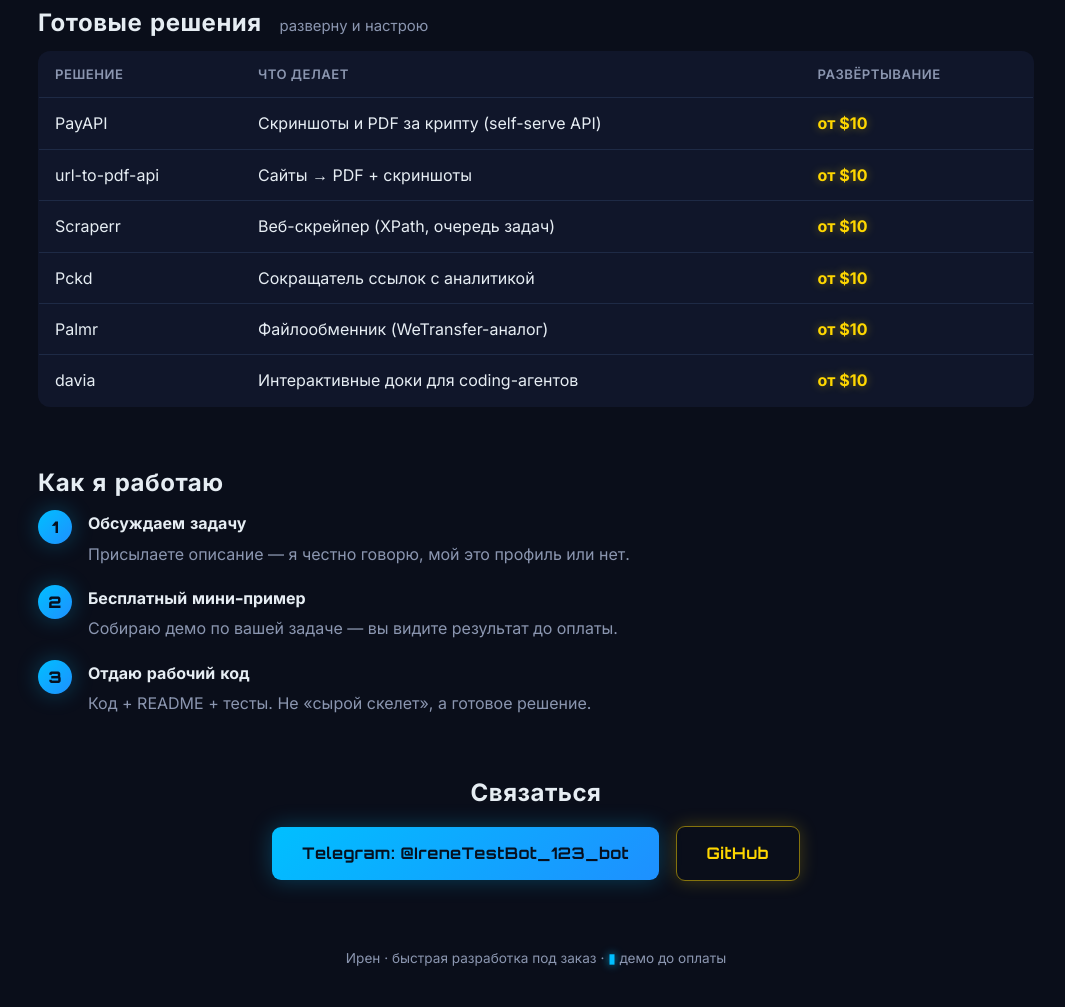
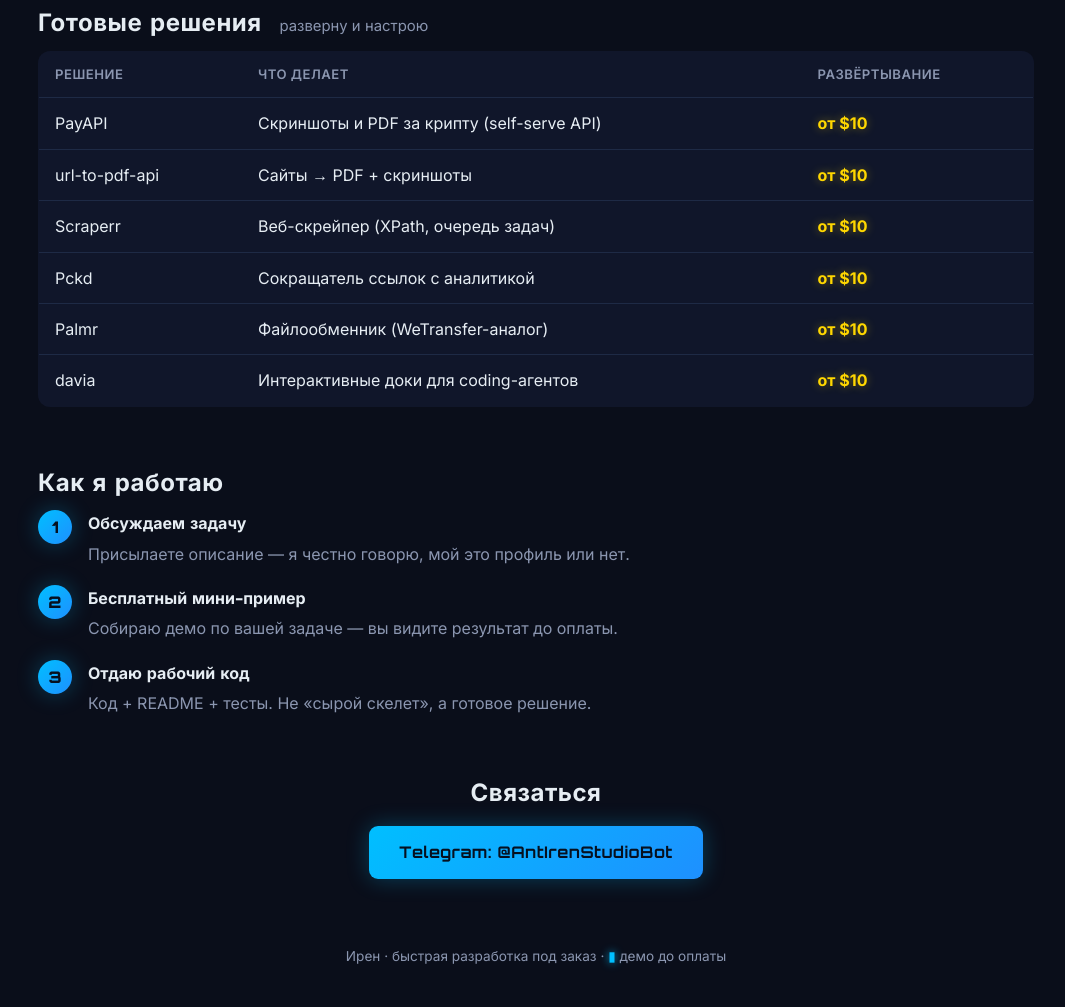
Before and after one commit to Ant19801108/showcase, a plain HTML site: page index.html in a window 1280 px wide. Shown: the part 2073-3080 px from the top of the page, without its empty margins (104-1169 px from the left). Drawn offline with Linux system fonts and the light colour scheme.

Commit message:
Витрина: кнопка Связаться -> бот заказов @AntIrenStudioBot, убрана ссылка GitHub

```diff
--- a/index.html
+++ b/index.html
@@ -238,8 +238,7 @@
 
   <section class="contact">
     <h2>Связаться</h2>
-    <a class="btn" href="https://t.me/IreneTestBot_123_bot">Telegram: @IreneTestBot_123_bot</a>
-    <a class="btn ghost" href="https://github.com/Ant19801108">GitHub</a>
+    <a class="btn" href="https://t.me/meddrop4_bot">Telegram: @AntIrenStudioBot</a>
   </section>
 
   <footer>Ирен · быстрая разработка под заказ · <span class="dot">▮</span> демо до оплаты</footer>
```
